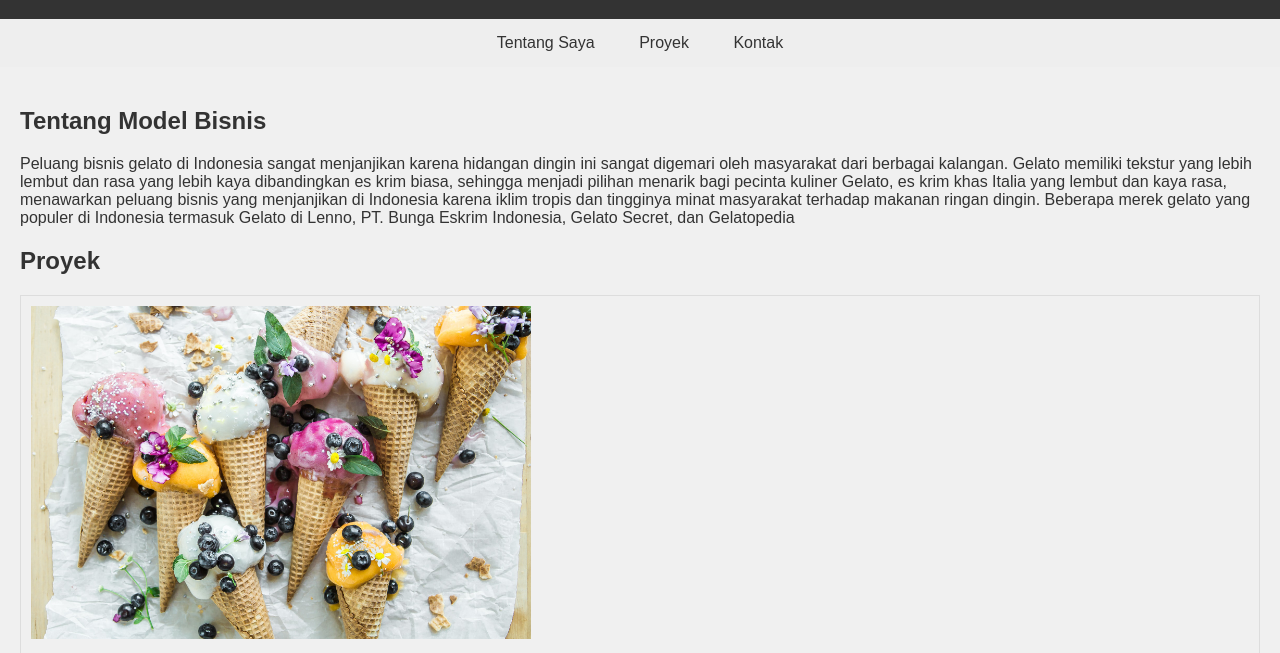
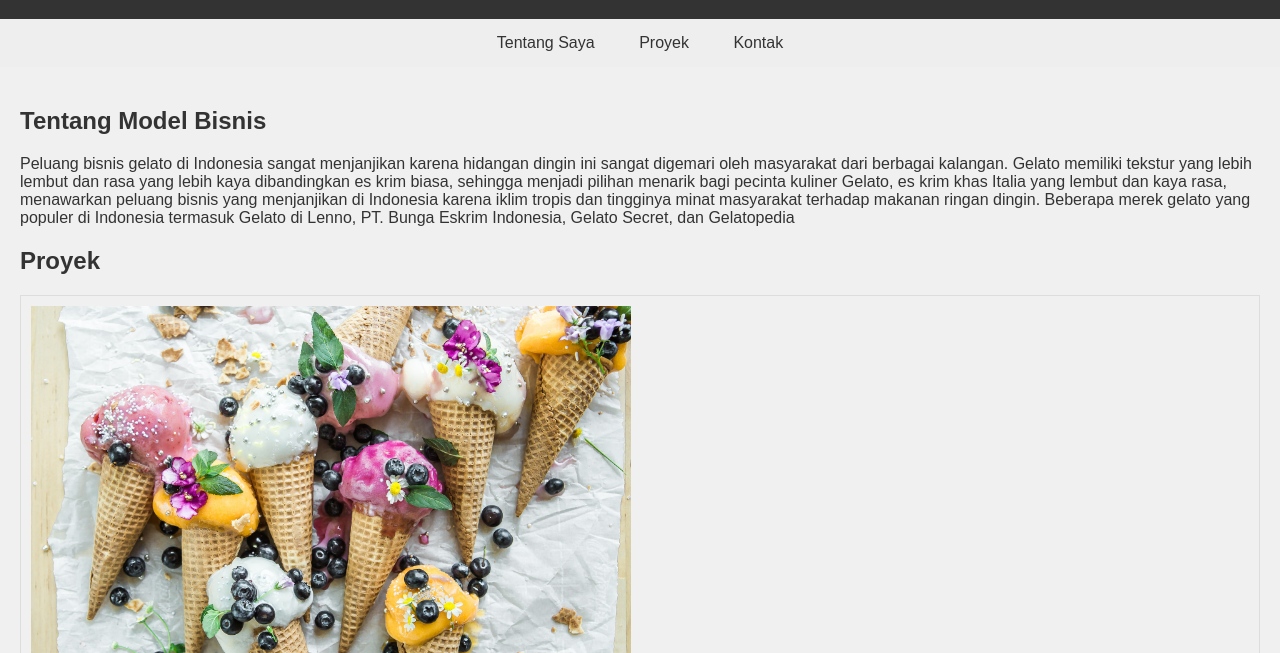
Before and after one commit to azahra0101/tugas-web-le, a plain HTML site: page index.html in a window 1280 px wide. Shown: the part 147-800 px from the top of the page. Drawn offline with Linux system fonts and the light colour scheme.

Commit message:
Update index.html

```diff
--- a/index.html
+++ b/index.html
@@ -79,7 +79,7 @@
 
         <h2>Proyek</h2>
         <div class="project">
-            <img src="ice kirim.jpg" width="500" height="300" alt="Proyek 1">
+            <img src="ice kirim.jpg" width="600" height="1200" alt="Proyek 1">
             <h3> penjualan 1</h3>
             <p>Perencanaan: Melakukan riset pasar, menentukan target pelanggan, dan menyusun rencana bisnis.<br>
 1. Persiapan: Memilih lokasi yang strategis, menyiapkan peralatan dan bahan baku, serta mengurus perizinan.<br>
```
